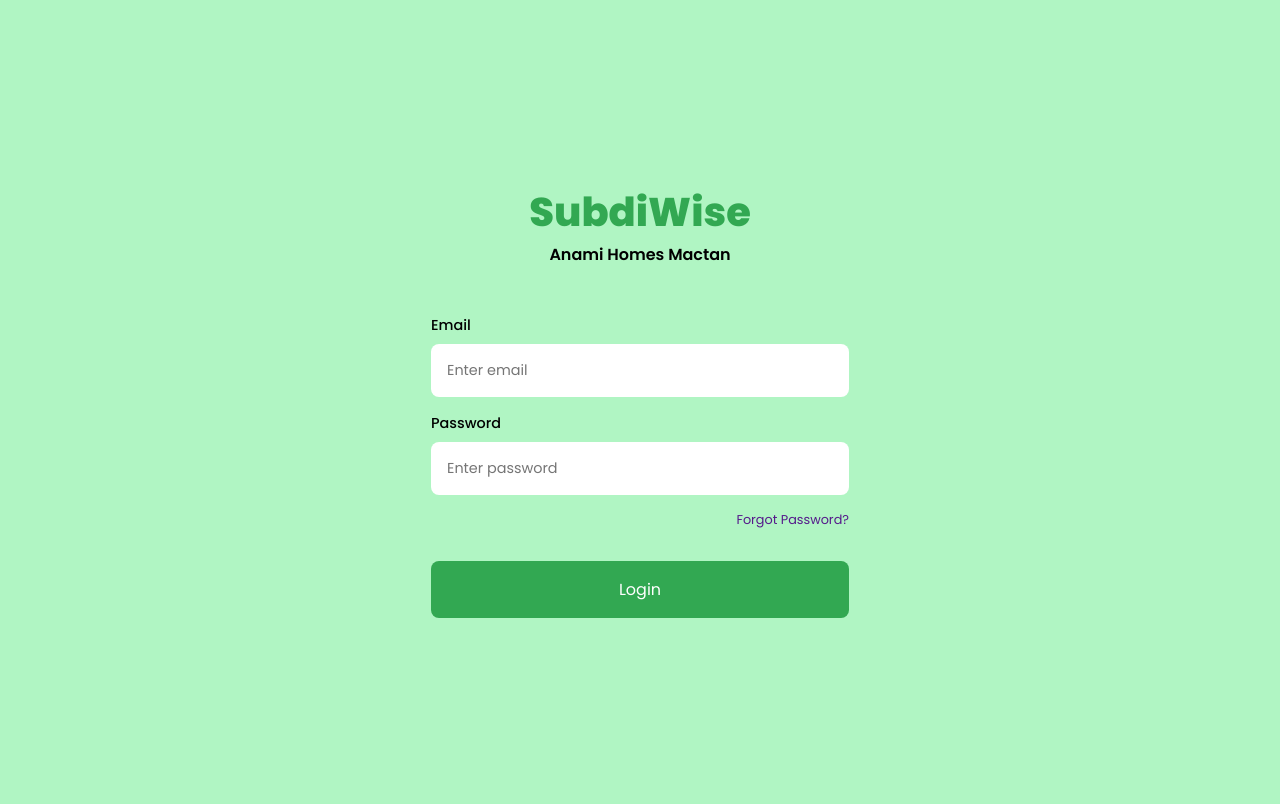
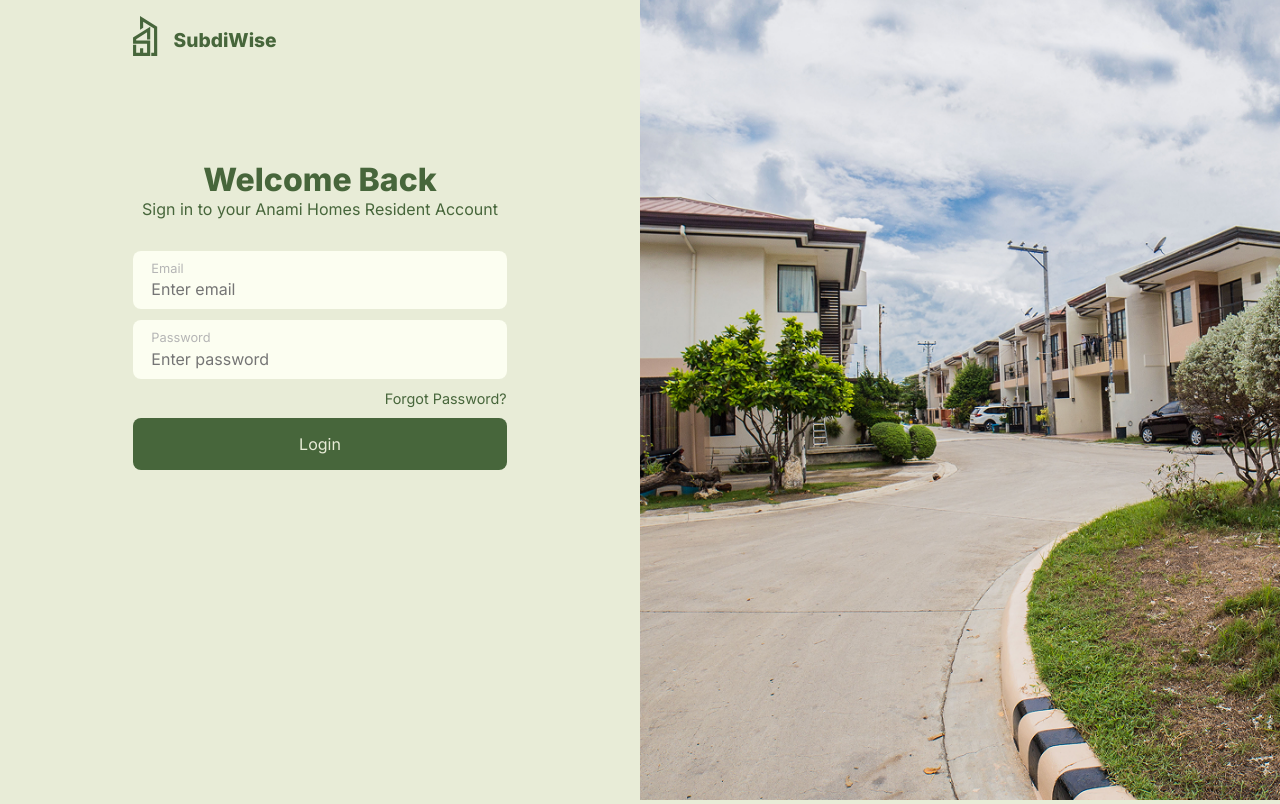
Before and after one commit to Jovhell/SubdiWise2, a PHP site: page /login in a window 1280 px wide. Before the commit the page ends 618 px from the top, so only its background shows below. Run offline with PHP 8.4, Linux system fonts and the light colour scheme.

Commit message:
Login UI

```diff
--- a/public/index.css
+++ b/public/index.css
@@ -12,4 +12,7 @@
     --secondary-color: #47663B;
     --midtone: #E8ECD7;
     --accent-color: #EED3B1;
+    --white: #FCFEF1;
+    --red: #A35252;
+    --red-soft: #F0D1D1;
 }
--- a/routes.php
+++ b/routes.php
@@ -8,6 +8,5 @@ $router->get('/login', 'controllers/session/create.php')->only('guest');
 $router->post('/login', 'controllers/session/store.php')->only('guest');
 $router->delete('/logout', 'controllers/session/destroy.php')->only('auth');
 
-
 $router->get('/api/houses', 'controllers/api/houses.php');
 $router->get('/api/places', 'controllers/api/places.php');
--- /dev/null
+++ b/scripts/login.js
@@ -0,0 +1,12 @@
+const inputs = document.querySelectorAll("input")
+const capitalize = str => str.charAt(0).toUpperCase() + str.slice(1);
+
+inputs.forEach(input => {
+    input.addEventListener("input", () => {
+        let errorLabel = input.parentElement.querySelector(".error-message");
+        if (errorLabel) {
+            errorLabel.classList.remove('error-message')
+            errorLabel.innerText = capitalize(errorLabel.htmlFor)
+        }
+    });
+});
--- a/styles/login.css
+++ b/styles/login.css
@@ -1,47 +1,62 @@
-@import url('https://fonts.googleapis.com/css2?family=Inter:ital,opsz,wght@0,14..32,100..900;1,14..32,100..900&family=Poppins:ital,wght@0,100;0,200;0,300;0,400;0,500;0,600;0,700;0,800;0,900;1,100;1,200;1,300;1,400;1,500;1,600;1,700;1,800;1,900&display=swap');
-
-* {
-    box-sizing: border-box;
-    margin: 0;
-    padding: 0;
-    font-family: 'Poppins', Arial, Helvetica, sans-serif;
-}
-
-:root {
-    --primary-color: #32A852;
-    --secondary-color: #B0F5C3;
-}
 
 body {
-    display: flex;
-    align-items: center;
-    justify-content: center;
-    height: 100vh;
-    background-color: var(--secondary-color);
-
+    background-color: var(--midtone);
+    overflow: hidden;
 }
 
 .container {
+    height: 100vh;
+    display: grid;
+    grid-template-columns: repeat(2, 1fr);
+
+    .login {
         display: flex;
         flex-direction: column;
+
+        .brand {
+            text-decoration: none;
+            display: flex;
             align-items: center;
-    text-align: center;
-    justify-content: center;
-    gap: 3rem;
-    padding: 4rem 1rem;
-    border-radius: 0.5rem;
-    width: min(90%, 450px);
+            gap: 1rem;
+            padding: 1rem calc(100vh * 2 / 12);
+            color: var(--secondary-color);
+
+            .logo {
+                height: 3rem;
+                padding-bottom: 0.5rem;
+
+                svg {
+                    height: 100%;
+                    width: 100%;
+
+                    * {
+                        fill: var(--secondary-color);
+                    }
+                }
+            }
+
+            .name {
+                font-weight: 800;
+                font-size: 1.2rem;
+            }
+        }
+
+        .form-area {
+            display: flex;
+            align-items: center;
+            padding-top: 5rem;
+            height: 100%;
+            flex-direction: column;
+            gap: 2rem;
+            margin-inline: calc(100vh * 2 / 12);
 
             .header {
+                text-align: center;
+                color: var(--secondary-color);
+
                 h1 {
-            font-size: 2.5rem;
+                    font-size: 2rem;
                     font-weight: 800;
-            color: var(--primary-color);
-        }
-
-        h2 {
-            font-size: 1rem;
-            font-weight: 600;
                 }
             }
 
@@ -49,49 +64,116 @@ body {
                 width: 100%;
                 display: flex;
                 flex-direction: column;
-        justify-content: center;
-        gap: 1rem;
+                gap: 0.7rem;
 
-        .form-group {
+                .input-group {
+                    background-color: var(--white);
+                    border-radius: 0.5rem;
                     display: flex;
                     flex-direction: column;
-            gap: 0.5rem;
+                    border: 2px solid transparent;
+                    position: relative;
+                    overflow: hidden;
 
-            label {
-                text-align: left;
-                font-weight: 500;
-                font-size: 0.9rem;
-            }
+                    &:has(input:focus) {
+                        border: 2px solid var(--secondary-color);
                     }
 
-        input, button {
-            padding: 1rem 1rem;
-            border-radius: 0.5rem;
-            border: none;
-            font-size: 0.9rem;
+                    &:has(label.error-message) {
+                        border: 2px solid var(--red);
+                        background-color: var(--red-soft);
 
-            &:focus {
-                outline: none;
+                        input {
+                            color: var(--red);
+                            font-weight: 600;
+
+                            &:-webkit-autofill {
+                                background-color: transparent !important;
+                                box-shadow: 0 0 0px 1000px var(--red-soft) inset !important;
+                                -webkit-text-fill-color: var(--red) !important;
                             }
                         }
 
                         button {
-            background-color: var(--primary-color);
-            color: white;
-            cursor: pointer;
-            font-size: 1rem;
-            margin-top: 1rem;
+                            color: var(--red);
+                        }
                     }
 
-        .forgot-pass {
+                    &:has(input:not(:placeholder-shown)) button {
+                        display: block;
+                    }
+
+                    label {
+                        padding: 0.5rem 1rem 0;
+                        font-size: 0.8rem;
+                        color: rgb(181, 181, 181);
+
+                        &.error-message {
+                            color: var(--red);
+                            font-weight: 500;
+                        }
+                    }
+
+                    input {
+                        padding: 0.2rem 1rem 0.5rem;
+                        background-color: transparent;
+                        border: none;
+                        color: var(--secondary-color);
+                        font-size: 1rem;
+                        outline: none;
+
+                        &:-webkit-autofill {
+                            background-color: transparent !important;
+                            box-shadow: 0 0 0px 1000px var(--white) inset !important;
+                            -webkit-text-fill-color: var(--secondary-color) !important;
+                        }
+                    }
+
+                    button {
+                        position: absolute;
+                        top: 50%; right: 1rem;
+                        transform: translateY(-50%);
+                        background-color: transparent;
+                        border: none;
+                        cursor: pointer;
+                        display: none;
+                        color: var(--secondary-color);
+                        font-size: 0.8rem
+                    }
+                }
+
+                a {
                     align-self: flex-end;
-            font-size: 0.8rem;
                     text-decoration: none;
+                    color: var(--secondary-color);
+                    font-size: 0.9rem;
 
                     &:hover {
                         text-decoration: underline;
                     }
                 }
 
+                button {
+                    padding: 1rem;
+                    background-color: var(--secondary-color);
+                    border: none;
+                    border-radius: 0.5rem;
+                    color: var(--midtone);
+                    font-size: 1rem;
+                    cursor: pointer;
                 }
             }
+        }
+    }
+
+    .banner {
+        height: inherit;
+
+        img {
+            width: 100%;
+            height: 100%;
+            object-fit: cover;
+            object-position: 0 70%;
+        }
+    }
+}
--- a/views/pages/session/create.view.php
+++ b/views/pages/session/create.view.php
@@ -2,27 +2,60 @@
 <?= style($style) ?>
 
 <div class="container">
+    <div class="login">
+        <a href="/" class="brand">
+            <div class="logo">
+                <?php require('assets/Logo.svg') ?>
+                <!-- <img src="assets/Logo.svg" alt=""> -->
+            </div>
+            <div class="name">SubdiWise</div>
+        </a>
+        <div class="form-area">
             <div class="header">
-        <h1>SubdiWise</h1>
-        <h2>Anami Homes Mactan</h2>
+                <h1>Welcome Back</h1>
+                <p>Sign in to your Anami Homes Resident Account</p>
             </div>
-    <form method="POST" action="/login">
-        <div class="form-group">
+            <form method="POST" action="/login" id="login-form">
+                <div class="input-group">
+                    <?php if(isset($errors['email'])): ?>
+                        <label for="email" class="error-message"><?= $errors['email'] ?></label>
+                    <?php else: ?>
                         <label for="email">Email</label>
-            <input type="text" name="email" id="email" class="form-control" placeholder="Enter email" required>
-            <?php if(isset($errors['email'])): ?>
-                <div class="error-message"><?= $errors['email'] ?></div>
                     <?php endif; ?>
+                    <input
+                        type="email"
+                        id="email"
+                        name="email"
+                        placeholder="Enter email"
+                        value="<?php echo $form_data['email'] ?? '' ?>"
+                        required>
                 </div>
-        <div class="form-group">
+                <div class="input-group">
+                    <?php if(isset($errors['password'])): ?>
+                        <label for="password" class="error-message"><?= $errors['password'] ?></label>
+                    <?php else: ?>
                         <label for="password">Password</label>
-            <input type="password" name="password" id="password" class="form-control" placeholder="Enter password" required>
-            <?php if(isset($errors['password'])): ?>
-                <div class="error-message"><?= $errors['password'] ?></div>
                     <?php endif; ?>
+                    <input
+                        type="password"
+                        id="password"
+                        name="password"
+                        placeholder="Enter password"
+                        value="<?php echo $form_data['password'] ?? '' ?>"
+                        required>
+                    <button type="button" onclick="this.textContent = (this.previousElementSibling.type = this.previousElementSibling.type === 'password' ? 'text' : 'password') === 'password' ? 'Show' : 'Hide'">
+                        Show
+                    </button>
                 </div>
-        <a href="" class="forgot-pass">Forgot Password?</a>
-        <button type="submit" class="btn btn-primary">Login</button>
+                <a href="">Forgot Password?</a>
+                <button type="submit">Login</button>
             </form>
         </div>
+    </div>
+    <div class="banner">
+        <img src="assets/login-banner.png" alt="login banner">
+    </div>
+</div>
+
+<?= script('login') ?>
 <?php require base_path('views/partials/foot.php') ?>
```
Also changed, not shown: controllers/session/store.php (+17 -15 lines), styles/landing.css (+22 -0 lines), public/assets/login-banner.png (added). Lines whose indentation alone changed are shown as unchanged.
